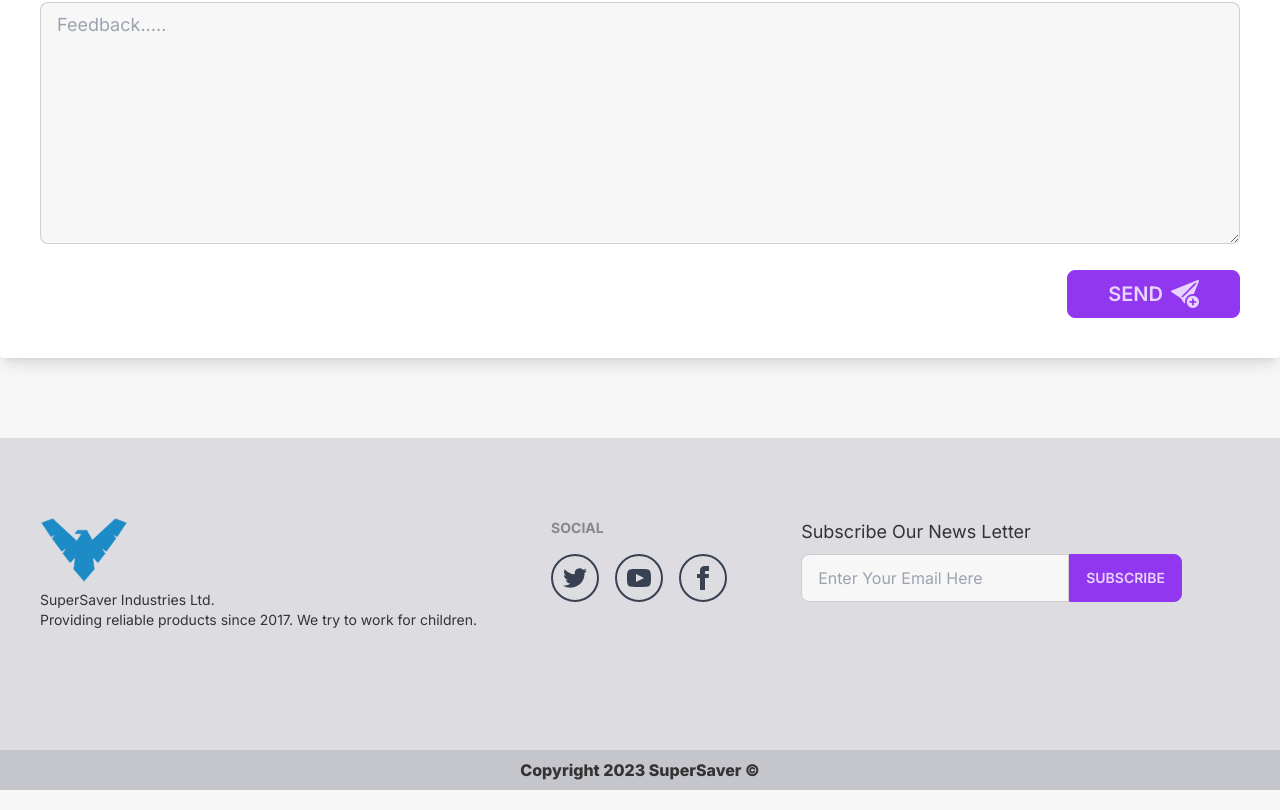
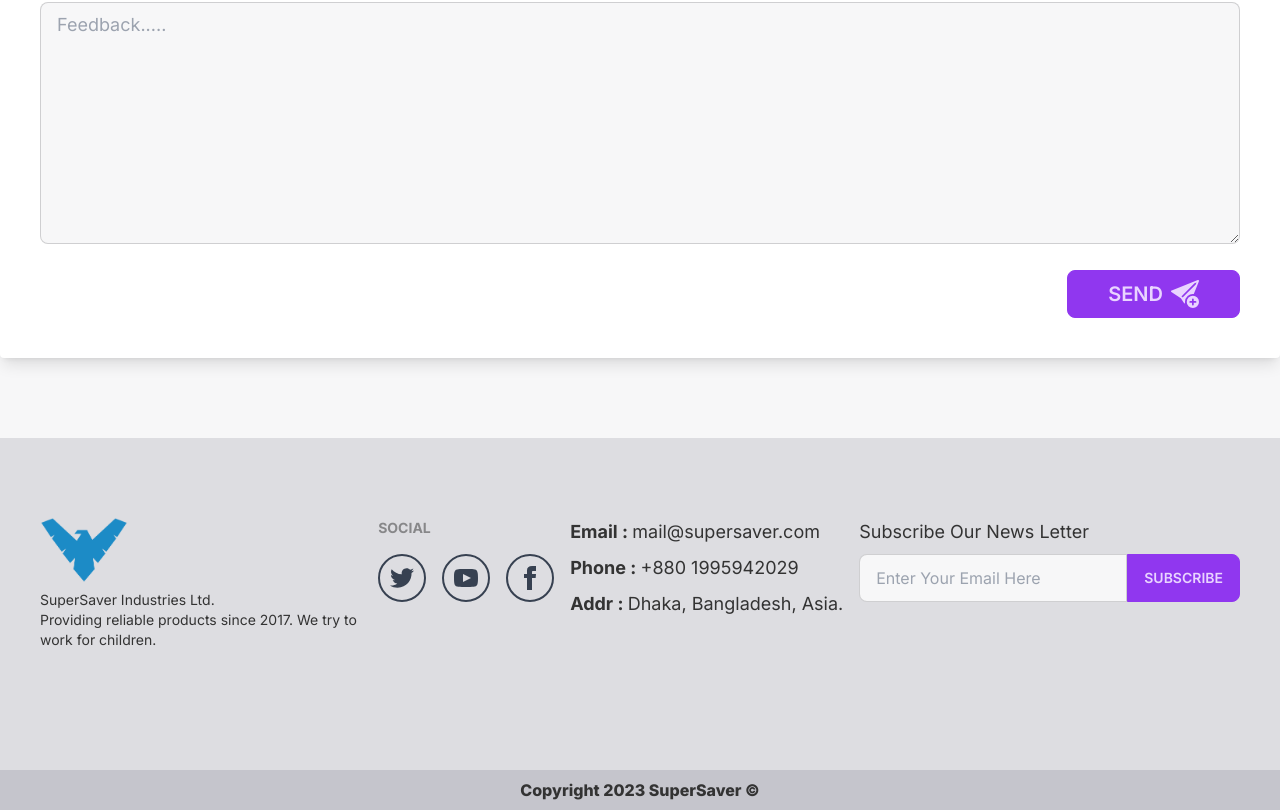
Before and after one commit to a4arpon/super-savers, a React (Vite) app: page / in a window 1280 px wide. Shown: the part 2590-3400 px from the top of the page. Built offline with nearby package versions, Linux system fonts and the light colour scheme; no server answers.

Commit message:
Fix: Footer Menu Fixed

```diff
--- a/src/components/shared/Footer.jsx
+++ b/src/components/shared/Footer.jsx
@@ -48,6 +48,17 @@ const Footer = () => {
             </a>
           </div>
         </div>
+        <div className="flex flex-col gap-2 text-lg">
+          <p>
+            <strong>Email : </strong> mail@supersaver.com
+          </p>
+          <p>
+            <strong>Phone : </strong> +880 1995942029
+          </p>
+          <p>
+            <strong>Addr : </strong> Dhaka, Bangladesh, Asia.
+          </p>
+        </div>
         <div className="text-lg">
           <p>Subscribe Our News Letter</p>
           <div className="input-group">
```
